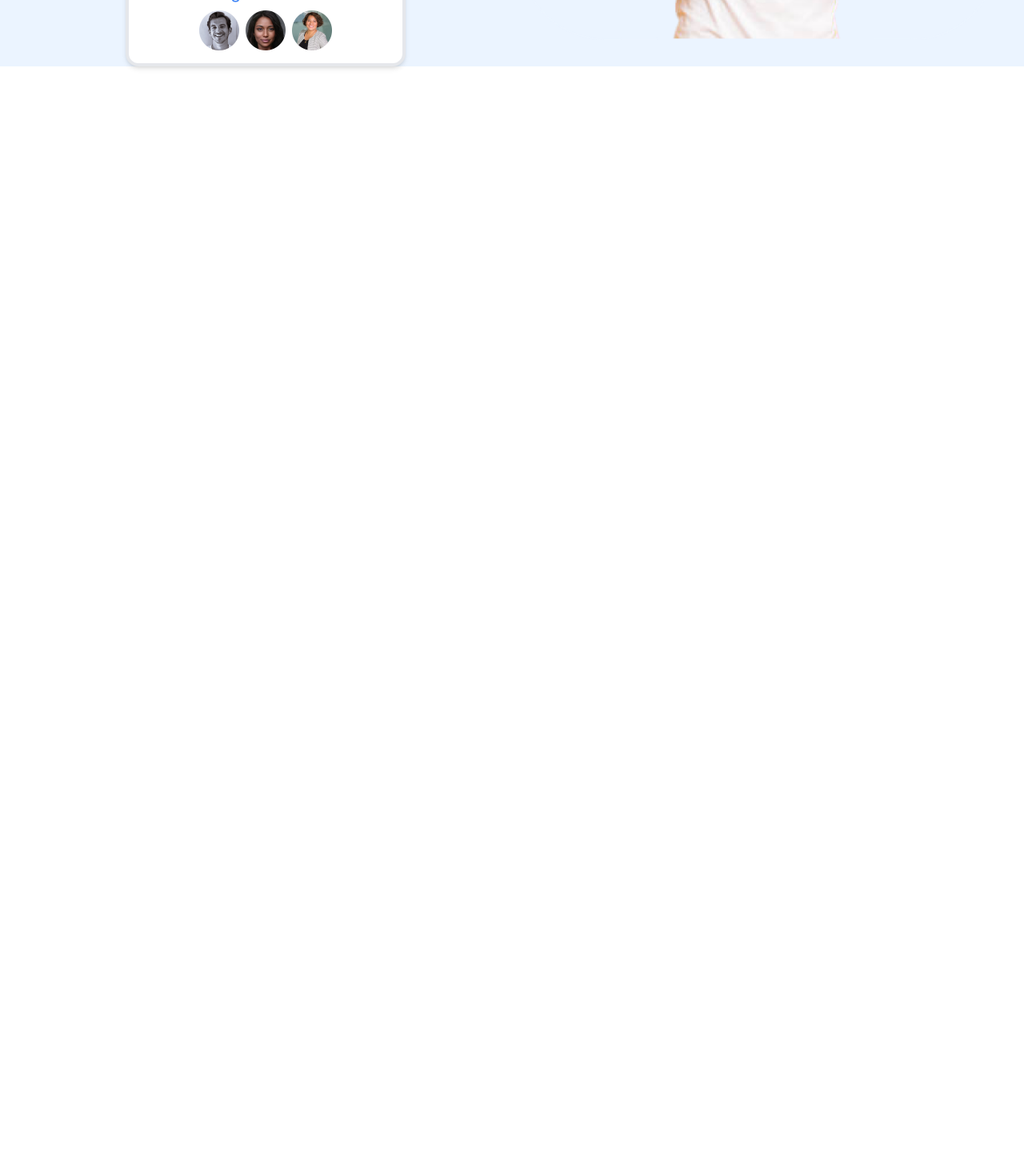
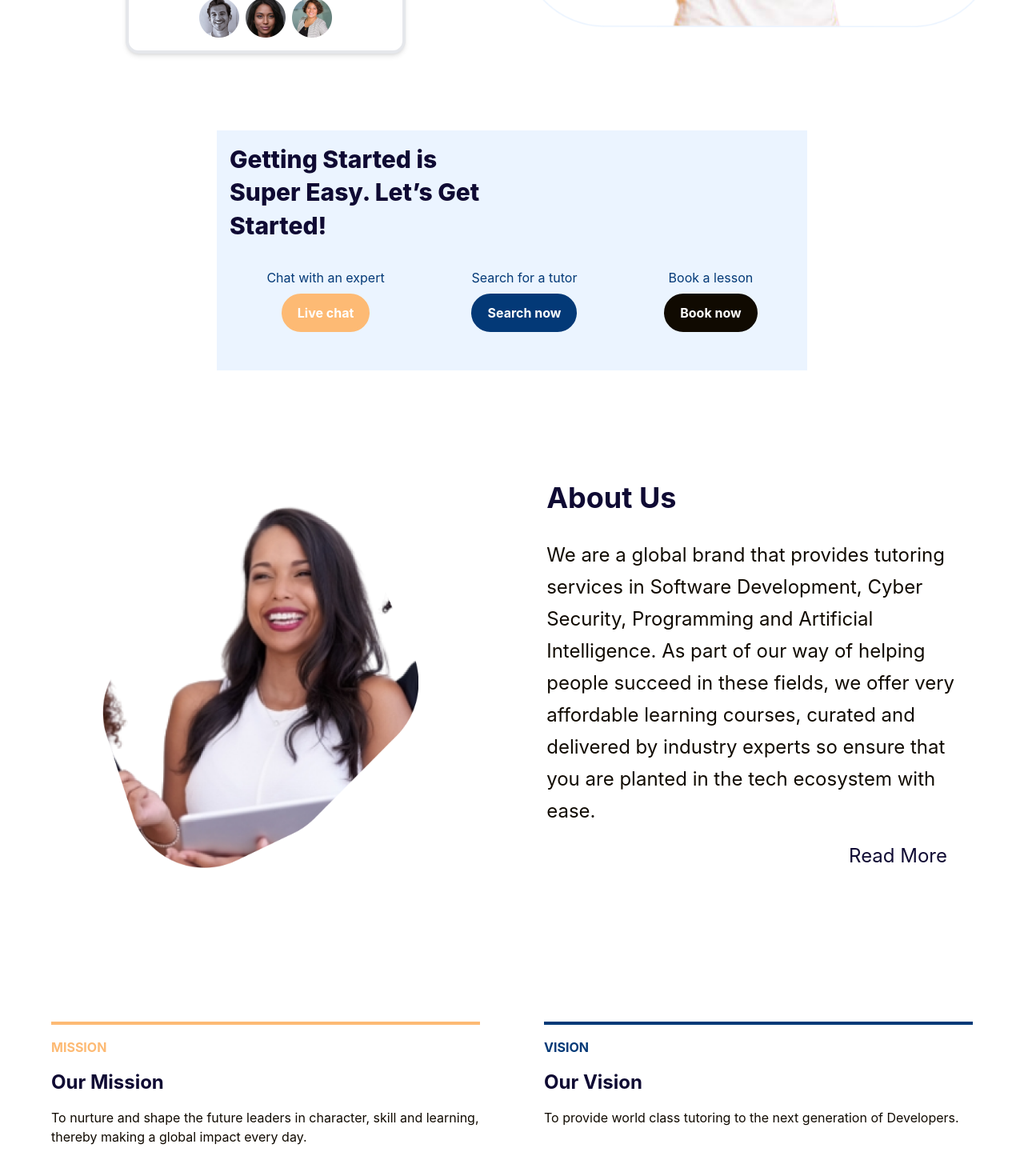
Before and after one commit to dazzling-bright/Codax-Website, a React (Create React App) app: page / in a window 1280 px wide. Shown: the part 624-2094 px from the top of the page at 80% size. Before the commit the page ends 800 px from the top, so only its background shows below. Built offline with nearby package versions, Linux system fonts and the light colour scheme.

Commit message:
Implement the Mission and Vision statement component

```diff
--- a/src/App.js
+++ b/src/App.js
@@ -1,11 +1,17 @@
+import AboutUs from "./components/body/About";
+import GettingStarted from "./components/body/GettingStarted";
+import MissionAndVision from "./components/body/Mission";
 import Nav from "./components/header/nav";
 import Hero from "./components/hero/Hero";
 
 function App() {
   return (
-    <main className="px-4 md:px-8 lg:px-8 bg-primary max-w-[96rem] mx-auto">
+    <main className=" max-w-[96rem] mx-auto">
       <Nav />
       <Hero />
+      <GettingStarted />
+      <AboutUs />
+      <MissionAndVision />
     </main>
   );
 }
--- /dev/null
+++ b/src/components/body/About.jsx
@@ -0,0 +1,33 @@
+import AboutUsImage from "./images/AboutUsImage.png";
+
+function AboutUs() {
+  return (
+    <section className="flex flex-col md:flex-row md:px-8 justify-center items-center mt-12 mb-24 gap-4">
+      <figure className="w-1/2 lg:p-24">
+        <img
+          src={AboutUsImage}
+          alt="A young smiling woman"
+          className="block object-contain"
+        />
+      </figure>
+      <div className="w-1/2 mx-4 lg:px-8">
+        <h2 className="font-bold text-4xl mb-8 text-custom-royal-blue ">
+          About Us
+        </h2>
+        <p className="text-base leading-8 text-custom-black lg:text-2xl lg:leading-10">
+          We are a global brand that provides tutoring services in Software
+          Development, Cyber Security, Programming and Artificial Intelligence.
+          As part of our way of helping people succeed in these fields, we offer
+          very affordable learning courses, curated and delivered by industry
+          experts so ensure that you are planted in the tech ecosystem with
+          ease.
+          <p className="text-custom-royal-blue text-right mt-4 pr-4">
+            <a href="/">Read More</a>
+          </p>
+        </p>
+      </div>
+    </section>
+  );
+}
+
+export default AboutUs;
--- /dev/null
+++ b/src/components/body/GettingStarted.jsx
@@ -0,0 +1,52 @@
+// GettingStarted.jsx
+
+import { GettingStartedBtn } from "../general-use/button";
+
+function GettingStarted() {
+  // array of items
+  const options = [
+    {
+      icon: "",
+      description: "Chat with an expert",
+      ButtonComponent: GettingStartedBtn,
+      btnText: "Live chat",
+      bgColor: "orange-300",
+    },
+    {
+      icon: "",
+      description: "Search for a tutor",
+      ButtonComponent: GettingStartedBtn,
+      btnText: "Search now",
+      bgColor: "secondaryColor",
+    },
+    {
+      icon: "",
+      description: "Book a lesson",
+      ButtonComponent: GettingStartedBtn,
+      btnText: "Book now",
+      bgColor: "custom-black",
+    },
+  ];
+
+  return (
+    <section className="bg-primaryColor text-secondaryColor max-w-fit p-4 mx-auto">
+      <h3 className="leading-snug font-extrabold text-custom-royal-blue text-3xl w-1/2">
+        Getting Started is Super Easy. Let’s Get Started!
+      </h3>
+      <div className="flex flex-col md:flex-row my-8 justify-between gap-4">
+        {options.map(({ icon, description, bgColor, btnText }, index) => (
+          <div
+            key={index}
+            className="flex flex-col items-center gap-2 max-w-fit mx-auto"
+          >
+            {icon && <img src={icon} alt="" className="block" />}
+            <p>{description}</p>
+            <GettingStartedBtn bgColor={bgColor} btnText={btnText} />
+          </div>
+        ))}
+      </div>
+    </section>
+  );
+}
+
+export default GettingStarted;
--- /dev/null
+++ b/src/components/body/Mission.jsx
@@ -0,0 +1,38 @@
+import React from "react";
+
+const ContentSection = ({ titleColor, borderColor, title, content }) => {
+  return (
+    <section className={`border-t-4 border-${borderColor} w-full md:w-1/2`}>
+      <h2 className={`text-${titleColor} uppercase my-4 font-bold`}>{title}</h2>
+      <h3 className="text-custom-royal-blue my-4 text-2xl font-bold">
+        Our {title}
+      </h3>
+      <p className="text-custom-black">{content}</p>
+    </section>
+  );
+};
+
+const MissionAndVision = () => {
+  const missionContent =
+    "To nurture and shape the future leaders in character, skill and learning, thereby making a global impact every day.";
+  const visionContent =
+    "To provide world class tutoring to the next generation of Developers.";
+  return (
+    <section className="m-16 justify-center flex flex-col md:flex-row gap-12 lg:gap-20">
+      <ContentSection
+        titleColor="orange-300"
+        borderColor="orange-300"
+        title="Mission"
+        content={missionContent}
+      />
+      <ContentSection
+        titleColor="secondaryColor"
+        borderColor="secondaryColor"
+        title="Vision"
+        content={visionContent}
+      />
+    </section>
+  );
+};
+
+export default MissionAndVision;
--- a/src/components/general-use/button.jsx
+++ b/src/components/general-use/button.jsx
@@ -1,7 +1,9 @@
+/** Header Section Button */
+
 function Button({
   children,
   className,
-  bgColor = "bg-secondary",
+  bgColor = "bg-secondaryColor",
   textColor = "text-white",
   hoverBgColor = "hover:bg-white",
   hoverTextColor = "hover:text-blue-500",
@@ -16,3 +18,36 @@ function Button({
 }
 
 export default Button;
+
+/** Body */
+/** Getting Started Button */
+
+const colorClasses = {
+  "orange-300": {
+    bg: "bg-orange-300",
+    hover: "hover:text-orange-300",
+    border: "border-orange-300",
+  },
+  secondaryColor: {
+    bg: "bg-secondaryColor",
+    hover: "hover:text-secondaryColor",
+    border: "border-secondaryColor",
+  },
+  "custom-black": {
+    bg: "bg-custom-black",
+    hover: "hover:text-custom-black",
+    border: "border-custom-black",
+  },
+};
+
+export const GettingStartedBtn = ({ btnText, bgColor }) => {
+  const colorClass = colorClasses[bgColor] || colorClasses.secondaryColor;
+
+  return (
+    <button
+      className={`${colorClass.bg} ${colorClass.hover} ${colorClass.border} font-bold border-4 px-4 py-2 text-white rounded-3xl hover:bg-white transition-all duration-300`}
+    >
+      {btnText}
+    </button>
+  );
+};
--- a/src/components/header/nav.jsx
+++ b/src/components/header/nav.jsx
@@ -14,7 +14,7 @@ const Nav = () => {
   };
 
   return (
-    <header className="flex flex-col py-4 md:flex-row md:items-center text-xl w-full">
+    <header className="bg-primary px-4 md:px-8 lg:px-8 flex flex-col py-4 md:flex-row md:items-center text-xl w-full">
       <div className="flex justify-between w-full md:w-auto items-center">
         <h1 className="font-extrabold text-4xl text-blue-500">Codax</h1>
         <figure
--- a/src/components/hero/Hero.jsx
+++ b/src/components/hero/Hero.jsx
@@ -20,7 +20,7 @@ const Hero = () => {
     },
   ];
   return (
-    <section className="bg-primary mt-4 flex flex-col md:flex-row text-blue-500 items-center gap-4 ">
+    <section className="bg-primary px-4 md:px-8 lg:px-8 mb-24 flex flex-col md:flex-row text-blue-500 items-center gap-4 ">
       <main className="text-2xl flex  justify-between flex-col md:w-1/2 gap-8">
         <h2 className="leading-tight text-6xl font-extrabold text-black">
           Become a <span className="text-orange-300"> World Class </span>
--- a/tailwind.config.js
+++ b/tailwind.config.js
@@ -4,8 +4,8 @@ module.exports = {
   theme: {
     extend: {
       colors: {
-        primary: "rgba(235, 244, 255, 1)",
-        secondary: "rgba(3, 57, 119, 1)",
+        primaryColor: "rgba(235, 244, 255, 1)",
+        secondaryColor: "rgba(3, 57, 119, 1)",
         "custom-black": "rgba(16, 10, 1, 1)",
         "custom-royal-blue": "rgba(15, 10, 51, 1)",
       },
```
Also changed, not shown: src/components/body/images/AboutUsImage.png (added).
